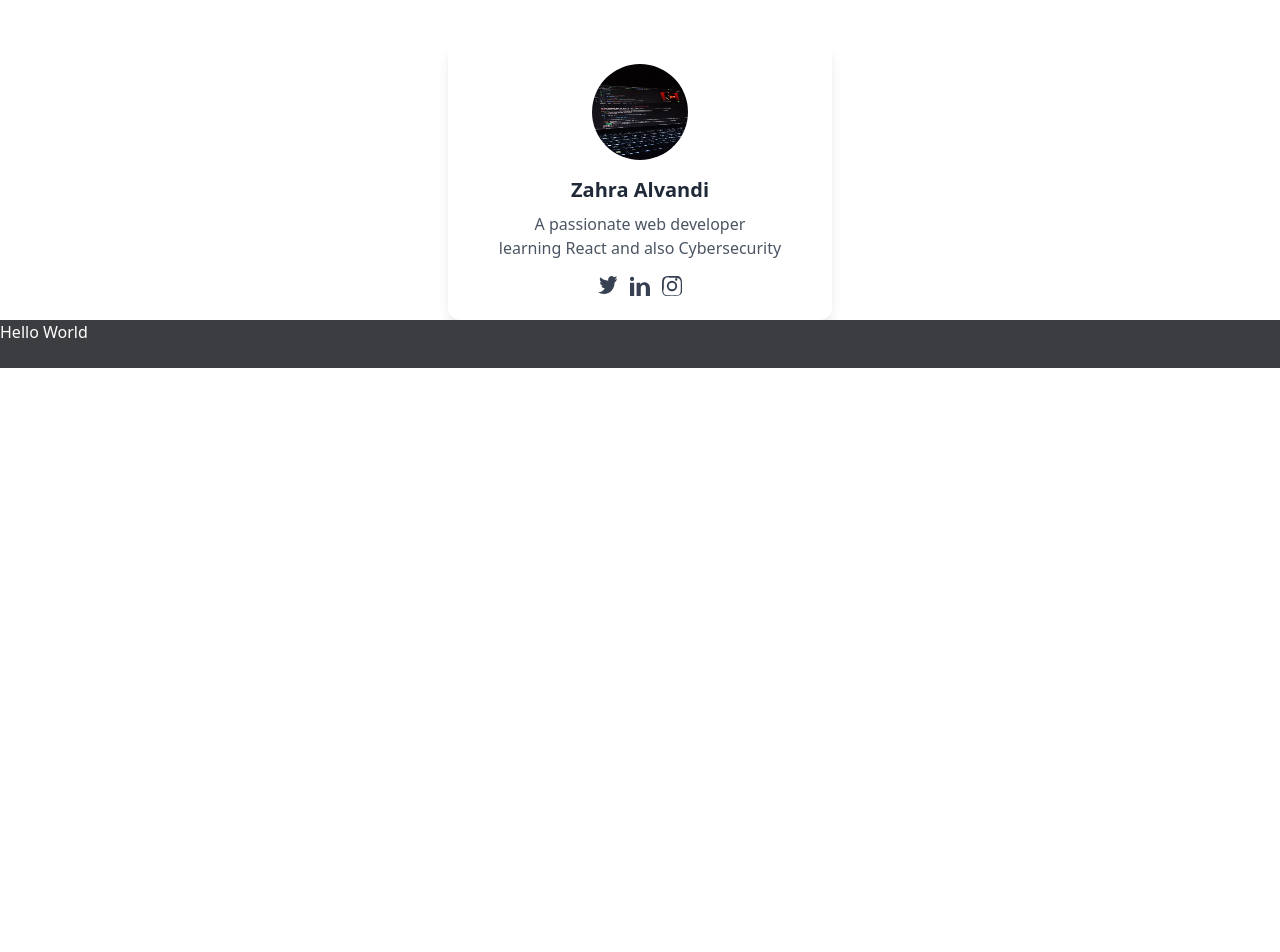
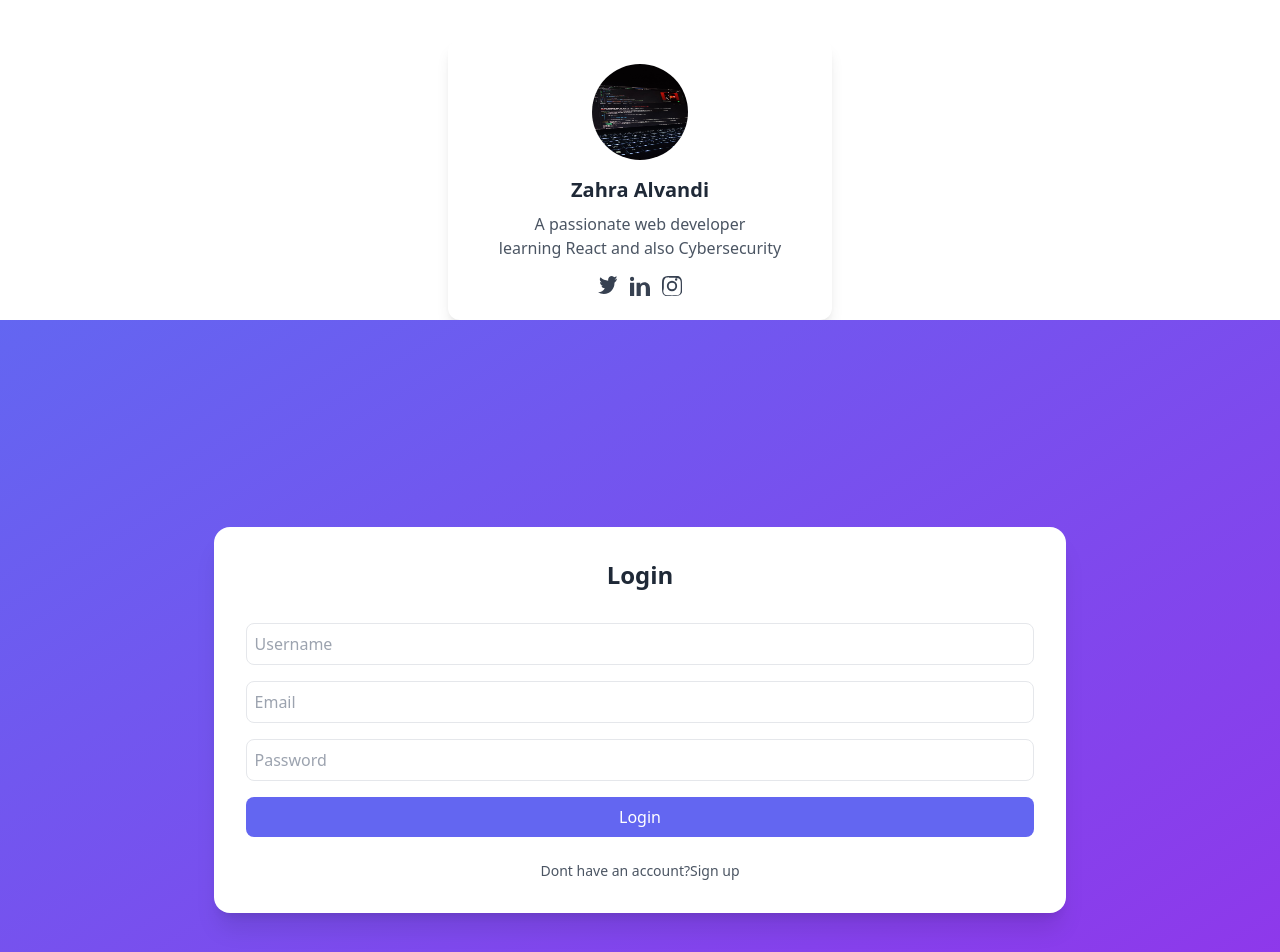
Before and after one commit to zahra-alvandi/react-tailwind, a React (Create React App) app: page / in a window 1280 px wide. Shown: the top 952 px of the page. Before the commit the page ends 800 px from the top, so only its background shows below. Built offline with nearby package versions, Linux system fonts and the light colour scheme.

Commit message:
AuthForm

```diff
--- a/src/App.jsx
+++ b/src/App.jsx
@@ -2,12 +2,14 @@ import logo from './logo.svg';
 import './App.css';
 import ProfileCard from './ProfileCard/profileCard';
 import Naav from './Naav/navbar'
+import AuthForm from './AuthForm/authForm';
 
 function App() {
   return (
    <div>
         <ProfileCard></ProfileCard>
-        <Naav></Naav>
+        {/* <Naav></Naav> */}
+        <AuthForm></AuthForm>
    </div>
   );
 }
--- /dev/null
+++ b/src/AuthForm/authForm.jsx
@@ -0,0 +1,35 @@
+import { useState } from 'react'
+import './AuthForm.css'
+
+export default function AuthForm() {
+    const [isLogin, setIsLogin] = useState(true);
+    return(
+        <div className='min-h-screen flex items-center justify-center bg-gradient-to-br from-indigo-500 to-purple-600'>
+            <div className='bg-white p-8 rounded-2xl shadow-xl transition-all duration-500'>
+                <h2 className='text-2xl font-bold text-center text-gray-800 mb-6'>
+                    {isLogin ? "Login" : "Creat Account"}
+                </h2>
+
+                <form action="">
+                    {isLogin && (
+                        <input type="text" placeholder='Username' className='w-full p-2 my-2 border rounded-lg focus:outline-none focus:ring-2 focus:ring-indigo-400'/>
+                    )}
+
+                    <input type="email" placeholder='Email' className='w-full p-2 my-2 border rounded-lg focus:outline-none focus:ring-2 focus:ring-indigo-400'/>
+                    <input type="password" placeholder='Password' className='w-full p-2 my-2 border rounded-lg focus:outline-none focus:ring-2 focus:ring-indigo-400'/>
+
+                    <button type='submit' className='w-full bg-indigo-500 text-white py-2 my-2 rounded-lg hover:bg-indigo-600 transition'>
+                        {isLogin ? "Login" : "Sign Up"}
+                    </button>
+                </form>
+
+                <p className='text-sm text-center text-gray-600 mt-4'>
+                    {isLogin ? "Dont have an account?" : "Already have an account?"}
+                    <button onClick={() => setIsLogin(!isLogin)} className=''>
+                    {isLogin ? "Sign up" : "Login"}
+                    </button>
+                </p>
+            </div>
+        </div>
+    )
+}
```
Also changed, not shown: src/AuthForm/AuthForm.css (added).
